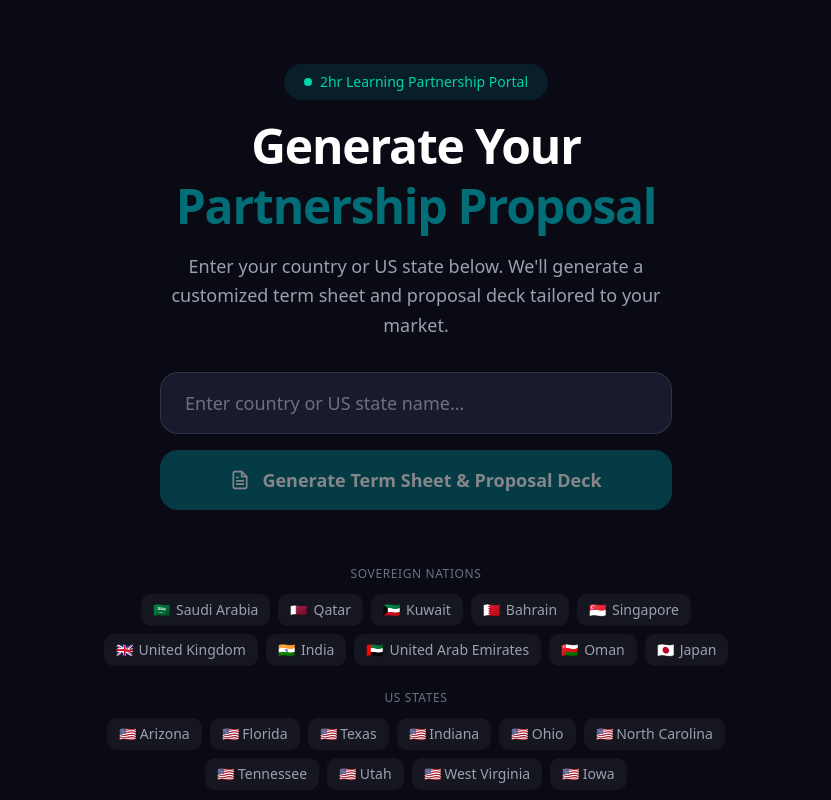
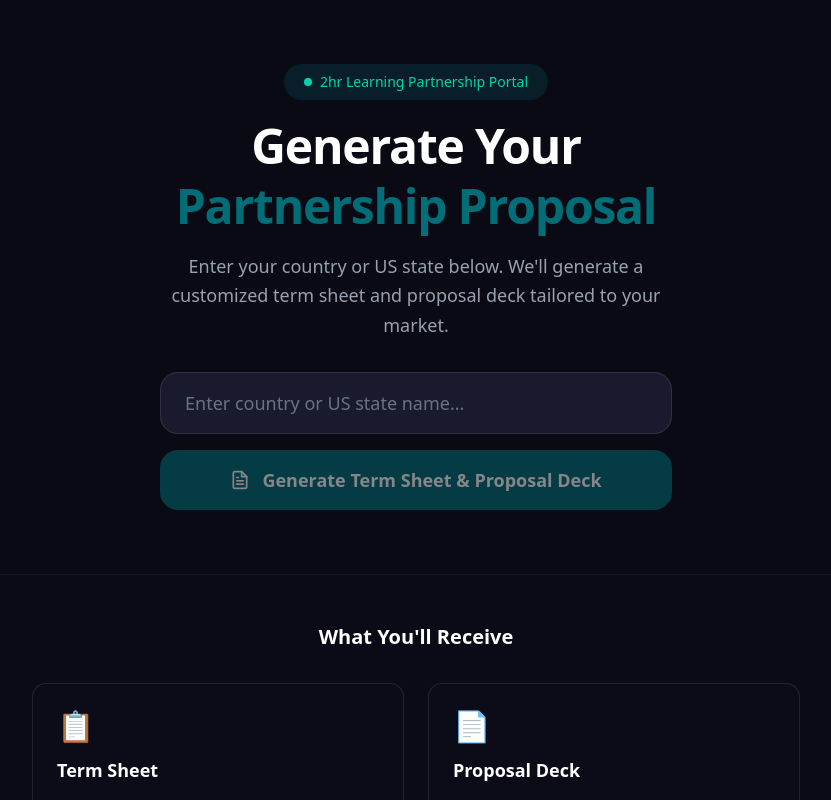
Before and after one commit to markevanrozeboom/alpha-partnership-portal, a Next.js app in the folder frontend/: page /portal in a window 1280 px wide. Shown: the top 800 px of the page, without its empty margins (224-1055 px from the left). Built offline with nearby package versions, Linux system fonts and the light colour scheme; no server answers.

Commit message:
fix: remove quick-select country/state buttons from customer portal

```diff
--- a/frontend/src/app/portal/page.tsx
+++ b/frontend/src/app/portal/page.tsx
@@ -3,32 +3,6 @@
 import { useState } from "react";
 import { useRouter } from "next/navigation";
 import { createExpressRun } from "@/lib/api";
-
-// ---------------------------------------------------------------------------
-// Country / State lists for quick selection
-// ---------------------------------------------------------------------------
-
-const COUNTRIES = [
-  { name: "Saudi Arabia", flag: "🇸🇦" },
-  { name: "Qatar", flag: "🇶🇦" },
-  { name: "Kuwait", flag: "🇰🇼" },
-  { name: "Bahrain", flag: "🇧🇭" },
-  { name: "Singapore", flag: "🇸🇬" },
-  { name: "United Kingdom", flag: "🇬🇧" },
-  { name: "India", flag: "🇮🇳" },
-  { name: "United Arab Emirates", flag: "🇦🇪" },
-  { name: "Oman", flag: "🇴🇲" },
-  { name: "Japan", flag: "🇯🇵" },
-];
-
-const US_STATES = [
-  "Arizona", "Florida", "Texas", "Indiana", "Ohio",
-  "North Carolina", "Tennessee", "Utah", "West Virginia", "Iowa",
-];
-
-// ---------------------------------------------------------------------------
-// Portal Landing Page
-// ---------------------------------------------------------------------------
 
 export default function PortalPage() {
   const router = useRouter();
@@ -118,56 +92,6 @@ export default function PortalPage() {
           {error && (
             <p className="text-red-400 text-sm">{error}</p>
           )}
-
-          {/* Quick Select */}
-          <div className="space-y-6 pt-6">
-            <div>
-              <h3 className="text-xs font-medium text-gray-500 uppercase tracking-wider mb-3">
-                Sovereign Nations
-              </h3>
-              <div className="flex flex-wrap justify-center gap-2">
-                {COUNTRIES.map((c) => (
-                  <button
-                    key={c.name}
-                    onClick={() => setTarget(c.name)}
-                    disabled={loading}
-                    className={`inline-flex items-center gap-1.5 rounded-lg px-3 py-1.5 text-sm font-medium transition-all
-                      ${target === c.name
-                        ? "bg-[#006D77] text-white ring-1 ring-[#006D77]"
-                        : "bg-white/5 text-gray-400 hover:bg-white/10 hover:text-white"
-                      }
-                    `}
-                  >
-                    <span>{c.flag}</span>
-                    <span>{c.name}</span>
-                  </button>
-                ))}
-              </div>
-            </div>
-
-            <div>
-              <h3 className="text-xs font-medium text-gray-500 uppercase tracking-wider mb-3">
-                US States
-              </h3>
-              <div className="flex flex-wrap justify-center gap-2">
-                {US_STATES.map((s) => (
-                  <button
-                    key={s}
-                    onClick={() => setTarget(s)}
-                    disabled={loading}
-                    className={`inline-flex items-center gap-1.5 rounded-lg px-3 py-1.5 text-sm font-medium transition-all
-                      ${target === s
-                        ? "bg-[#006D77] text-white ring-1 ring-[#006D77]"
-                        : "bg-white/5 text-gray-400 hover:bg-white/10 hover:text-white"
-                      }
-                    `}
-                  >
-                    🇺🇸 {s}
-                  </button>
-                ))}
-              </div>
-            </div>
-          </div>
         </div>
       </div>
 
```
